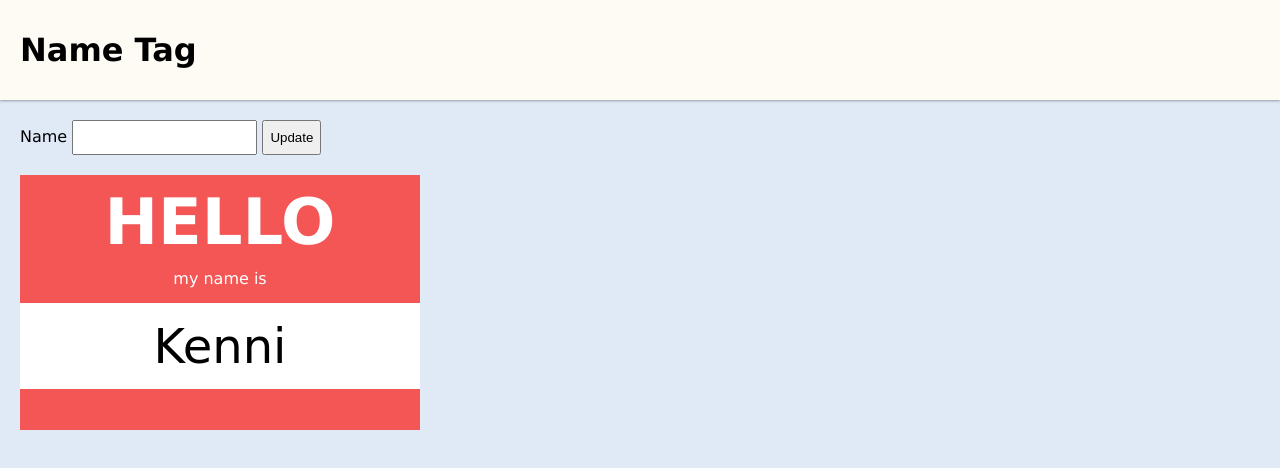
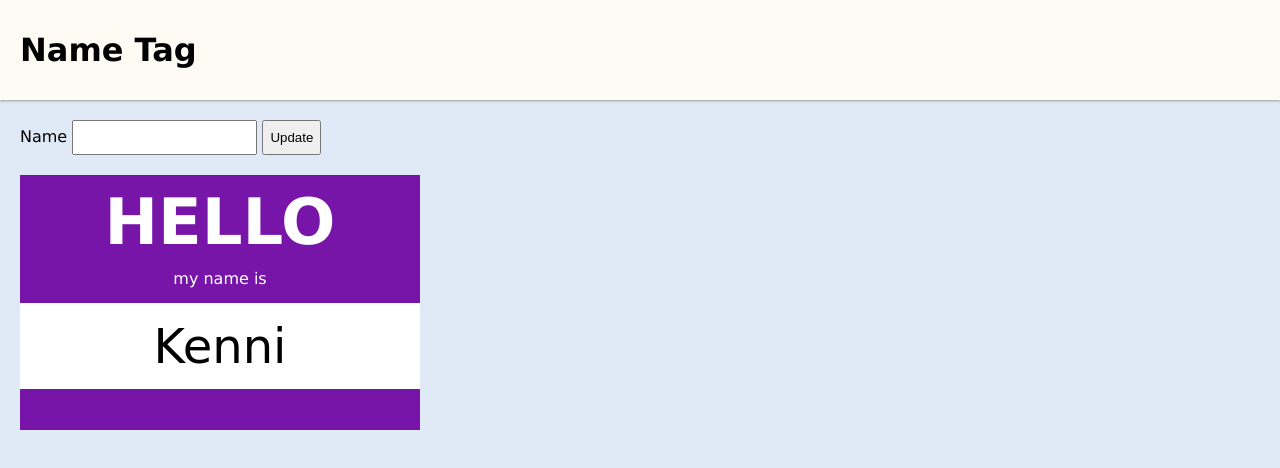
Before and after one commit to kenni-k-woodard/Nametag, a plain HTML site: page index.html in a window 1280 px wide. Drawn offline with Linux system fonts and the light colour scheme; a web font is replaced by a local one.

Commit message:
restarted

```diff
--- a/style.css
+++ b/style.css
@@ -41,7 +41,7 @@ button {
     margin-top: 20px;
     width: 400px;
     height: 255px;
-    background: rgb(244, 86, 86);
+    background: rgb(120, 21, 169);
     color: white;
     text-align: center;
 }
```
